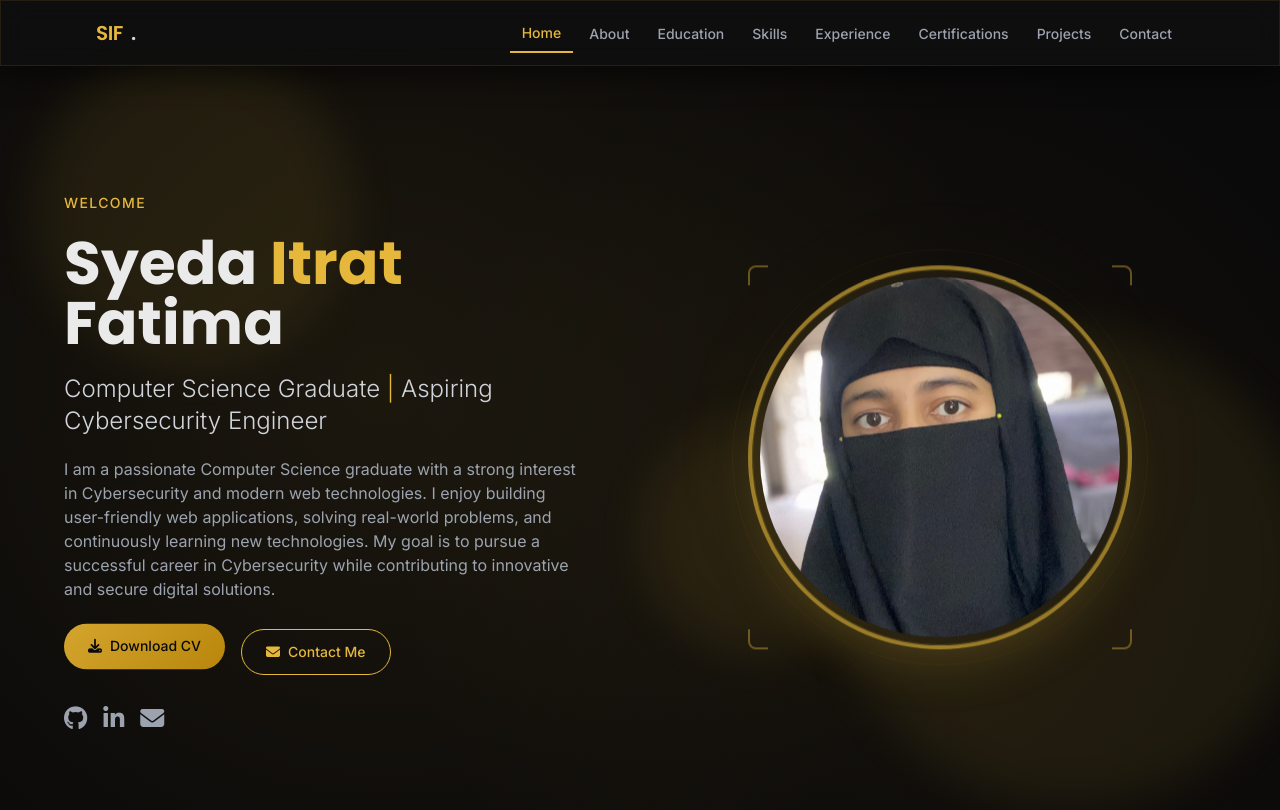
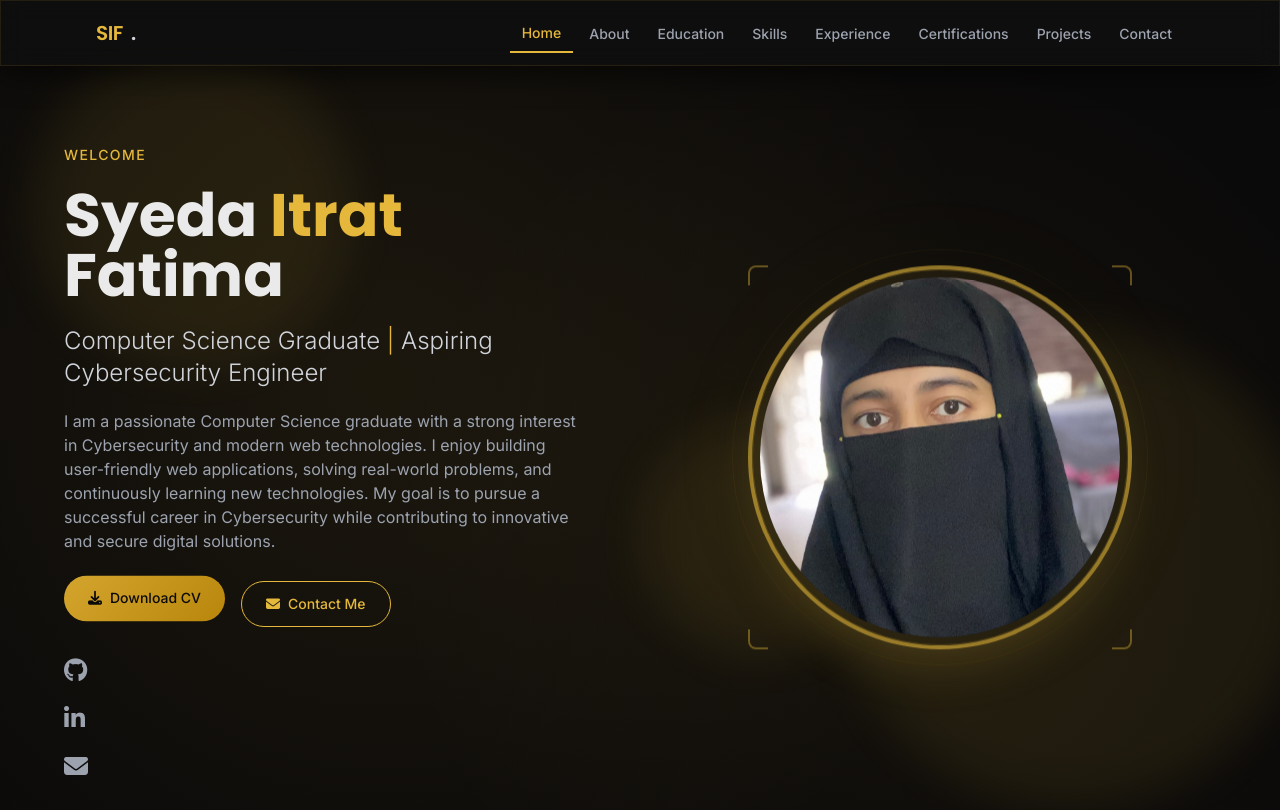
Before and after one commit to syed123-sudo/portfolio, a plain HTML site: page index.html in a window 1280 px wide. Shown: the top 810 px of the page. Drawn offline with nearby package versions, Linux system fonts and the light colour scheme.

Commit message:
Change social icons layout to flex column

```diff
--- a/index.html
+++ b/index.html
@@ -518,7 +518,7 @@
                             </a>
                         </div>
                         <!-- SOCIAL ICONS -->
-                        <div class="flex gap-4 pt-2">
+                        <div class="flex flex-col gap-4 pt-2">
                             <a href="https://github.com/syed123-sudo" target="_blank" class="text-gray-400 hover:text-gold transition text-xl sm:text-2xl">
                                 <i class="fab fa-github"></i>
                             </a>
```
